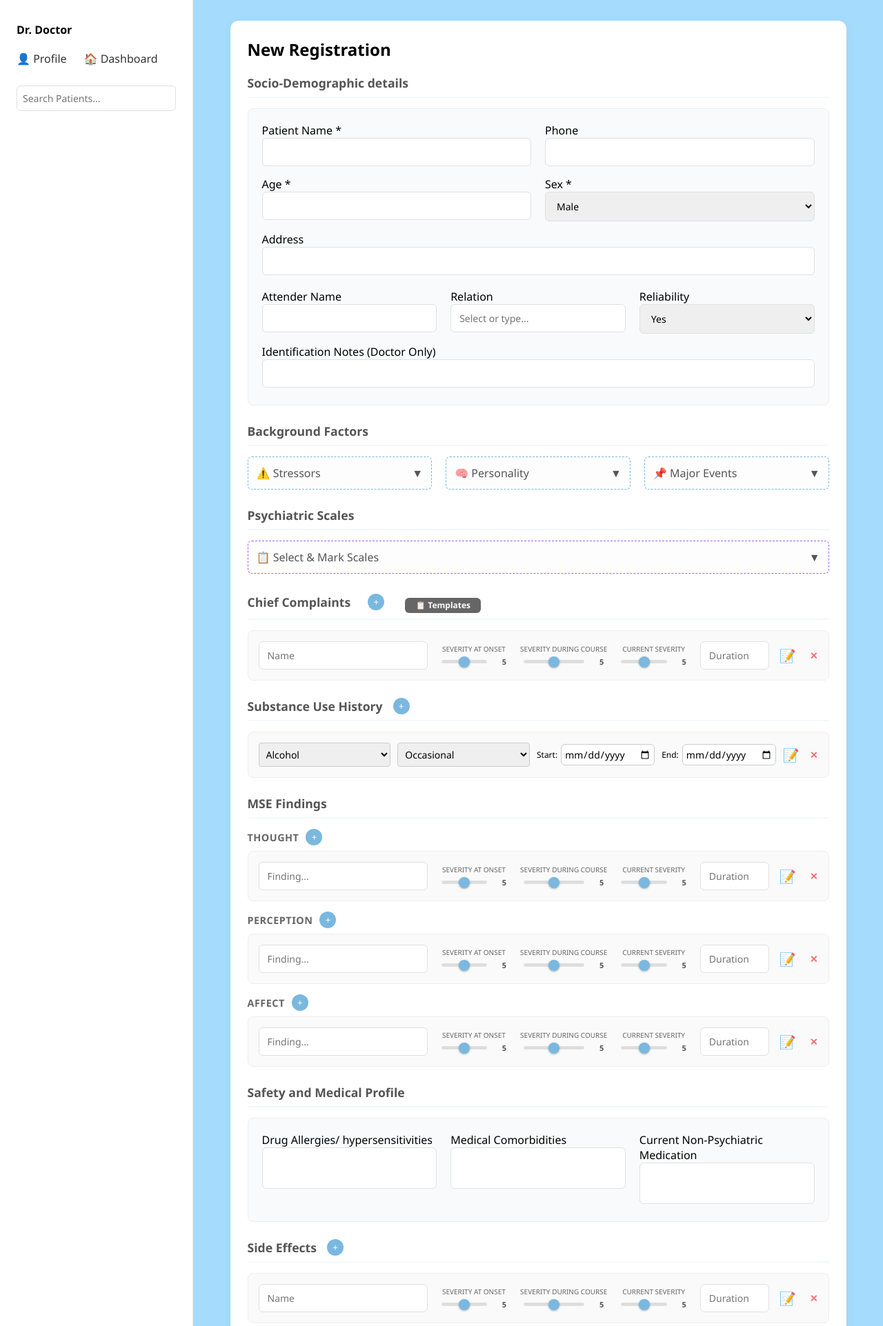
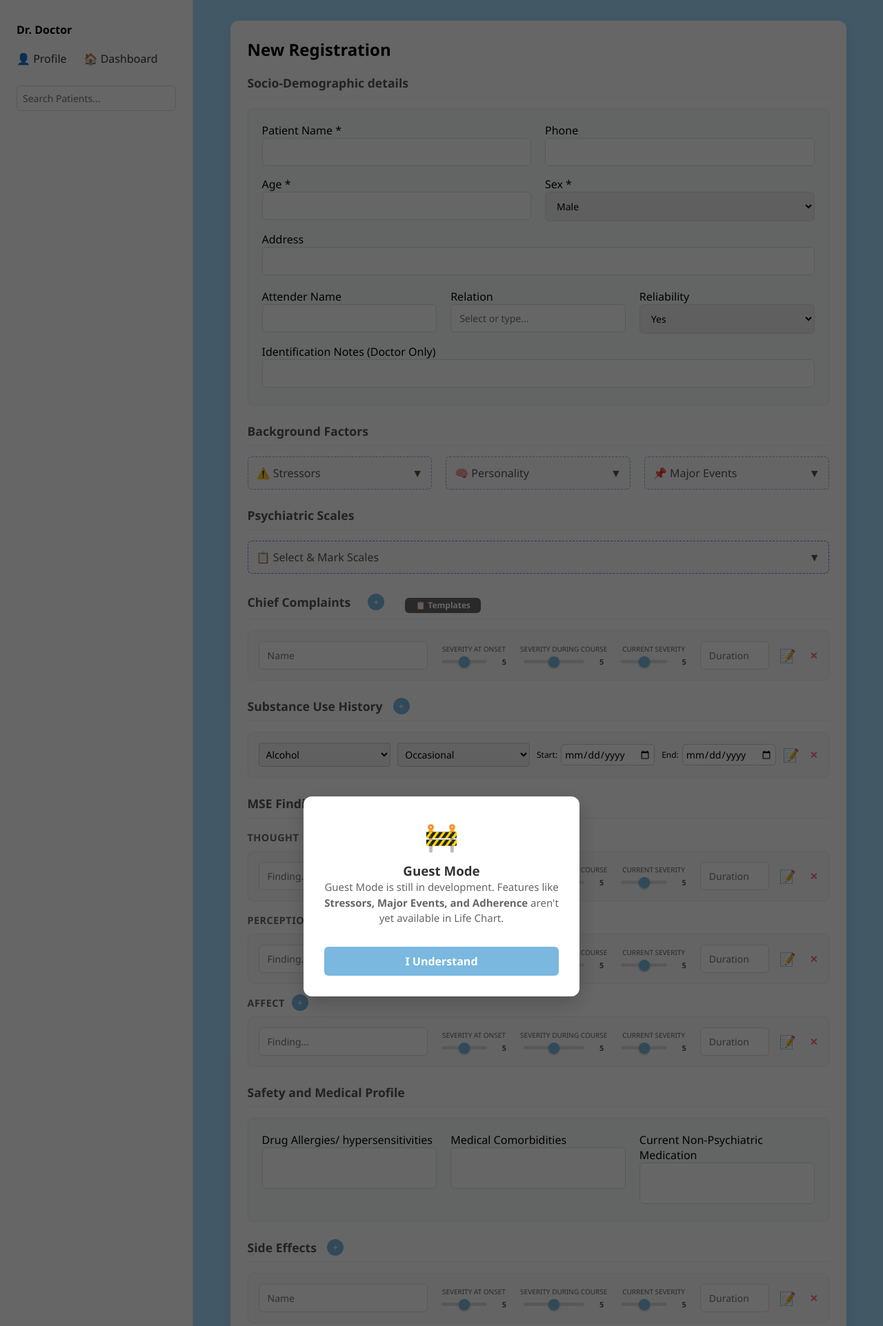
Before and after one commit to Kesava1995/PsycheLifeAppDemo, a Flask app: page /first_visit in a window 1280 px wide. Shown: the top 1923 px of the page at 69% size. Run offline with Flask 3, Linux system fonts and the light colour scheme; the visitor is signed in with stand-in values (Sample User, id 1); data comes from the database, SQL or seed files in the repository.

Commit message:
240226-4

```diff
--- a/templates/first_visit.html
+++ b/templates/first_visit.html
@@ -1639,5 +1639,32 @@ function updateScalesBadge() {
     }
 }
 </script>
+
+{% if is_guest %}
+<div id="guestDevModal" style="display:none; position:fixed; top:0; left:0; width:100%; height:100%; background:rgba(0,0,0,0.6); z-index:10000; align-items:center; justify-content:center;" onclick="if(event.target === this) closeGuestDevModal()">
+    <div style="background:white; padding:30px; border-radius:12px; max-width:400px; text-align:center; box-shadow: 0 10px 30px rgba(0,0,0,0.2);">
+        <div style="font-size: 40px; margin-bottom: 10px;">🚧</div>
+        <h3 style="margin-top:0; color:#333;">Guest Mode</h3>
+        <p style="color:#666; font-size:15px; margin-bottom:20px; line-height: 1.5;">
+            Guest Mode is still in development. Features like <strong>Stressors, Major Events, and Adherence</strong> aren't yet available in Life Chart.
+        </p>
+        <button type="button" class="btn" style="background:#7ab8e0; color:white; width:100%; border:none; padding:10px; border-radius:6px; font-weight:bold; cursor:pointer;" onclick="closeGuestDevModal()">I Understand</button>
+    </div>
+</div>
+
+<script>
+    document.addEventListener("DOMContentLoaded", function() {
+        if (!sessionStorage.getItem('guestDevPopupShown')) {
+            document.getElementById('guestDevModal').style.display = 'flex';
+            sessionStorage.setItem('guestDevPopupShown', 'true');
+        }
+    });
+
+    function closeGuestDevModal() {
+        document.getElementById('guestDevModal').style.display = 'none';
+    }
+</script>
+{% endif %}
+
 </body>
 </html>
```
